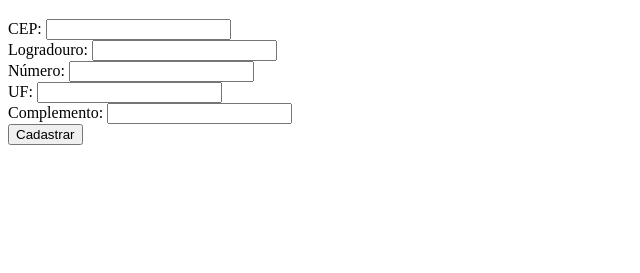
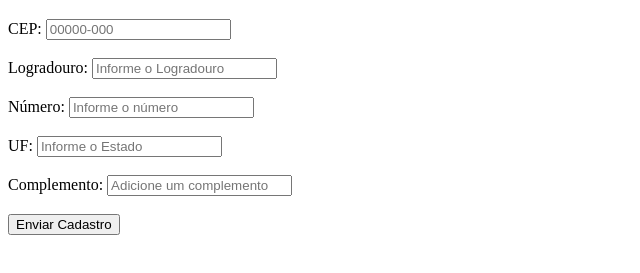
Before and after one commit to devluiznunes/form-leo, a plain HTML site: page index.html in a window 1280 px wide. Shown: the part 61-334 px from the top of the page, without its empty margins (0-640 px from the left). Drawn offline with Linux system fonts and the light colour scheme.

Commit message:
atualização-html

```diff
--- a/index.html
+++ b/index.html
@@ -11,30 +11,30 @@
     <form id="formEndereco">
         <div>
             <label for="cep">CEP:</label>
-            <input type="text" id="cep" name="cep" maxlength="9" required>
+            <input type="text" id="cep" name="cep" maxlength="9" placeholder="00000-000" required>
         </div>
-
+<br>
         <div>
             <label for="logradouro">Logradouro:</label>
-            <input type="text" id="logradouro" name="logradouro" required>
+            <input type="text" id="logradouro" name="logradouro" placeholder="Informe o Logradouro" required>
         </div>
-
+<br>
         <div>
             <label for="numero">Número:</label>
-            <input type="text" id="numero" name="numero" required>
+            <input type="text" id="numero" name="numero" placeholder="Informe o número" required>
         </div>
-
+<br>
         <div>
             <label for="uf">UF:</label>
-            <input type="text" id="uf" name="uf" maxlength="2" required>
+            <input type="text" id="uf" name="uf" maxlength="2" placeholder="Informe o Estado" required>
         </div>
-
+<br>
         <div>
             <label for="complemento">Complemento:</label>
-            <input type="text" id="complemento" name="complemento">
+            <input type="text" id="complemento" name="complemento" placeholder="Adicione um complemento">
         </div>
-
-        <button type="submit">Cadastrar</button>
+<br>
+        <button type="submit">Enviar Cadastro</button>
     </form>
 
     <script src="endereco.js"></script>
```
